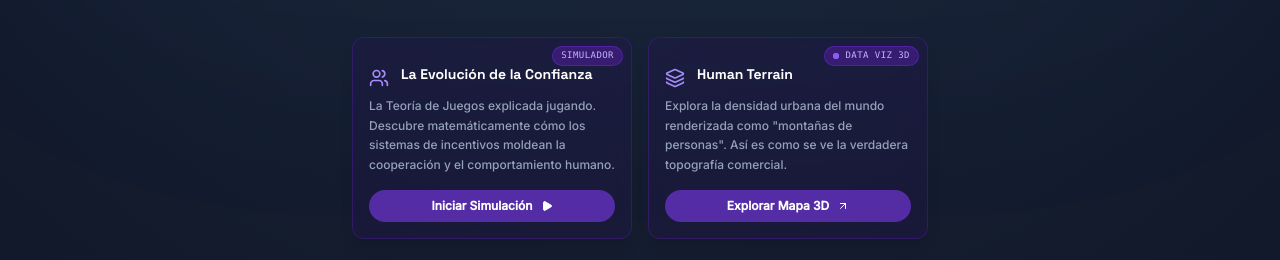
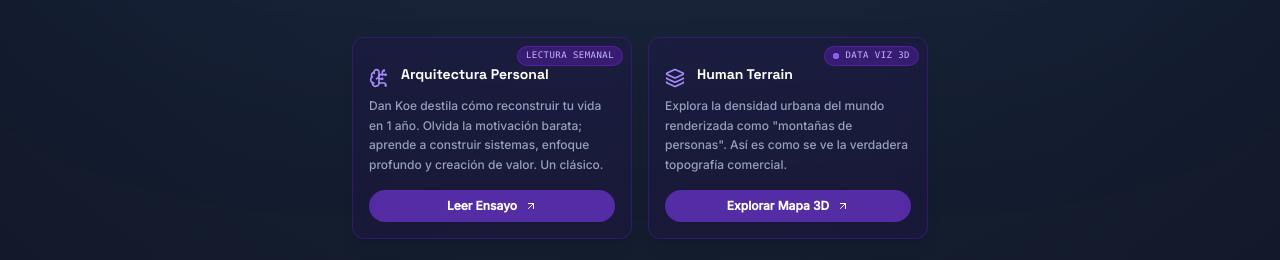
Before and after one commit to JoseluisMurguia/landing-finanzas, a plain HTML site: page links.html in a window 1280 px wide. Shown: the part 481-741 px from the top of the page. Drawn offline with nearby package versions, Linux system fonts and the light colour scheme.

Commit message:
Update links.html

```diff
--- a/links.html
+++ b/links.html
@@ -157,33 +157,32 @@
             <!-- SLOT SEMANAL DUAL (Data Storytelling & Simulaciones) -->
 <div class="grid grid-cols-1 md:grid-cols-2 gap-4 w-full">
 
-    <!-- BOTÓN 1: The Evolution of Trust (Economía Conductual) -->
-    <a href="https://ncase.me/trust-es/" target="_blank" class="glass-btn rounded-xl p-4 flex flex-col justify-between group cursor-pointer relative overflow-hidden border border-violet-900/50 shadow-lg hover:border-violet-500/50 h-full bg-violet-950/20">
+   <!-- BOTÓN 1: Lectura (Dan Koe) -->
+    <a href="https://letters.thedankoe.com/p/how-to-fix-your-entire-life-in-1" target="_blank" class="glass-btn rounded-xl p-4 flex flex-col justify-between group cursor-pointer relative overflow-hidden border border-violet-900/50 shadow-lg hover:border-violet-500/50 h-full bg-violet-950/20">
         <!-- Indicador -->
         <div class="absolute top-2 right-2 flex items-center gap-1 bg-violet-900/60 px-2 py-0.5 rounded-full border border-violet-700/50">
-            <span class="text-[9px] font-mono text-violet-300 uppercase tracking-wider">Simulador</span>
+            <span class="text-[9px] font-mono text-violet-300 uppercase tracking-wider">Lectura Semanal</span>
         </div>
 
         <!-- Contenido -->
         <div class="mb-4 mt-3">
             <div class="flex items-start gap-3 mb-2">
-                <div class="shrink-0 text-violet-400 mt-0.5"><i data-lucide="users" class="w-5 h-5"></i></div>
-                <h3 class="font-heading font-semibold text-white text-[14px] leading-tight group-hover:text-violet-300 transition-colors">La Evolución de la Confianza</h3>
+                <div class="shrink-0 text-violet-400 mt-0.5"><i data-lucide="brain-circuit" class="w-5 h-5"></i></div>
+                <h3 class="font-heading font-semibold text-white text-[14px] leading-tight group-hover:text-violet-300 transition-colors">Arquitectura Personal</h3>
             </div>
             <!-- Resumen / Hook -->
             <p class="text-[12px] text-slate-400 leading-relaxed font-medium">
-                La Teoría de Juegos explicada jugando. Descubre matemáticamente cómo los sistemas de incentivos moldean la cooperación y el comportamiento humano.
+                Dan Koe destila cómo reconstruir tu vida en 1 año. Olvida la motivación barata; aprende a construir sistemas, enfoque profundo y creación de valor. Un clásico.
             </p>
         </div>
 
         <!-- Botón CTA Inferior -->
         <div class="mt-auto">
             <button class="w-full bg-violet-600/60 hover:bg-violet-600 text-white rounded-full py-2 text-xs font-semibold flex items-center justify-center gap-2 transition-colors">
-                Iniciar Simulación <i data-lucide="play" class="w-3 h-3 fill-current"></i>
+                Leer Ensayo <i data-lucide="arrow-up-right" class="w-3 h-3"></i>
             </button>
         </div>
     </a>
-
     <!-- BOTÓN 2: Human Terrain (Inteligencia Espacial) -->
     <a href="https://pudding.cool/2018/10/city_3d/" target="_blank" class="glass-btn rounded-xl p-4 flex flex-col justify-between group cursor-pointer relative overflow-hidden border border-violet-900/50 shadow-lg hover:border-violet-500/50 h-full bg-violet-950/20">
         <!-- Indicador Pulso -->
```
